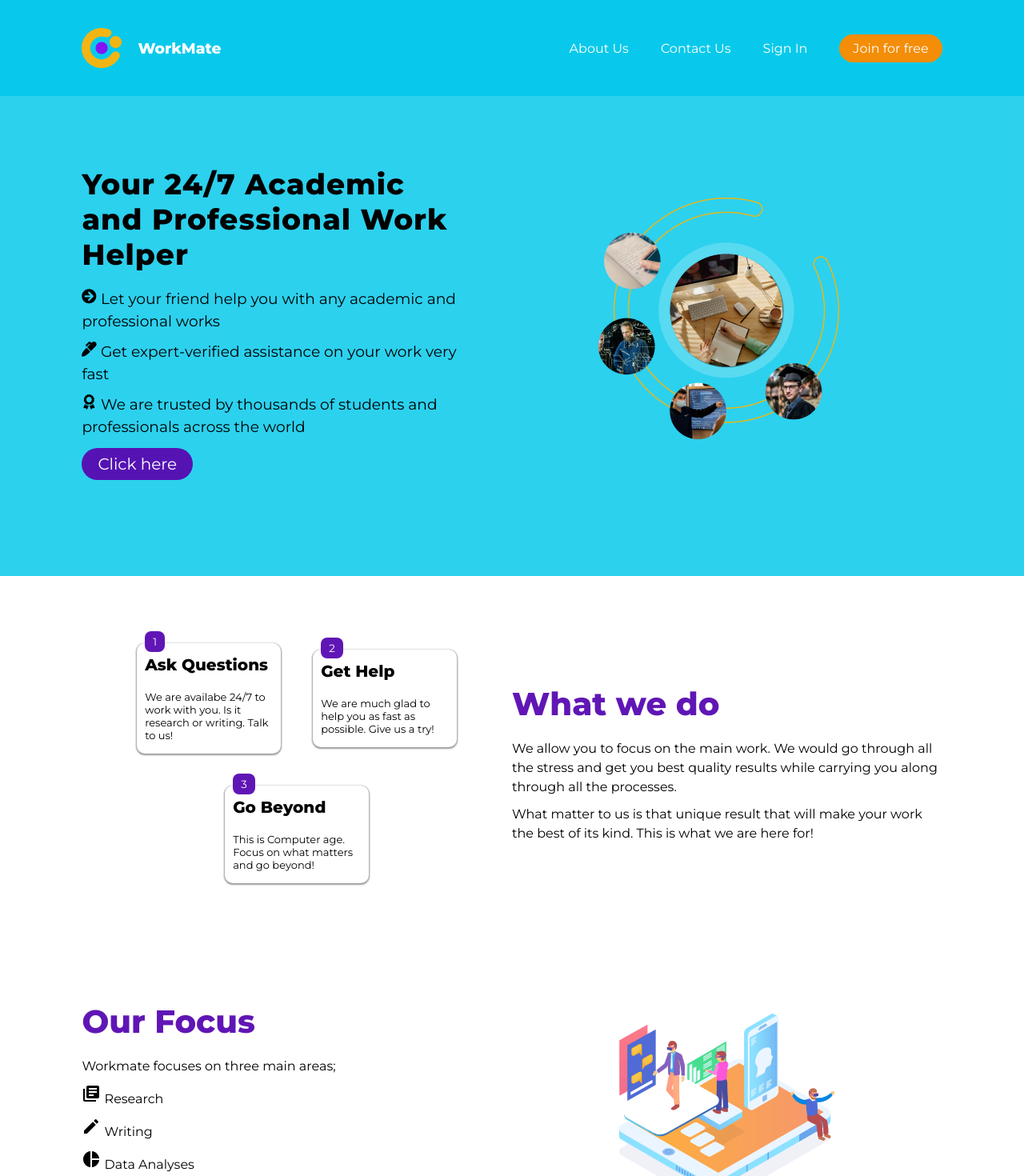
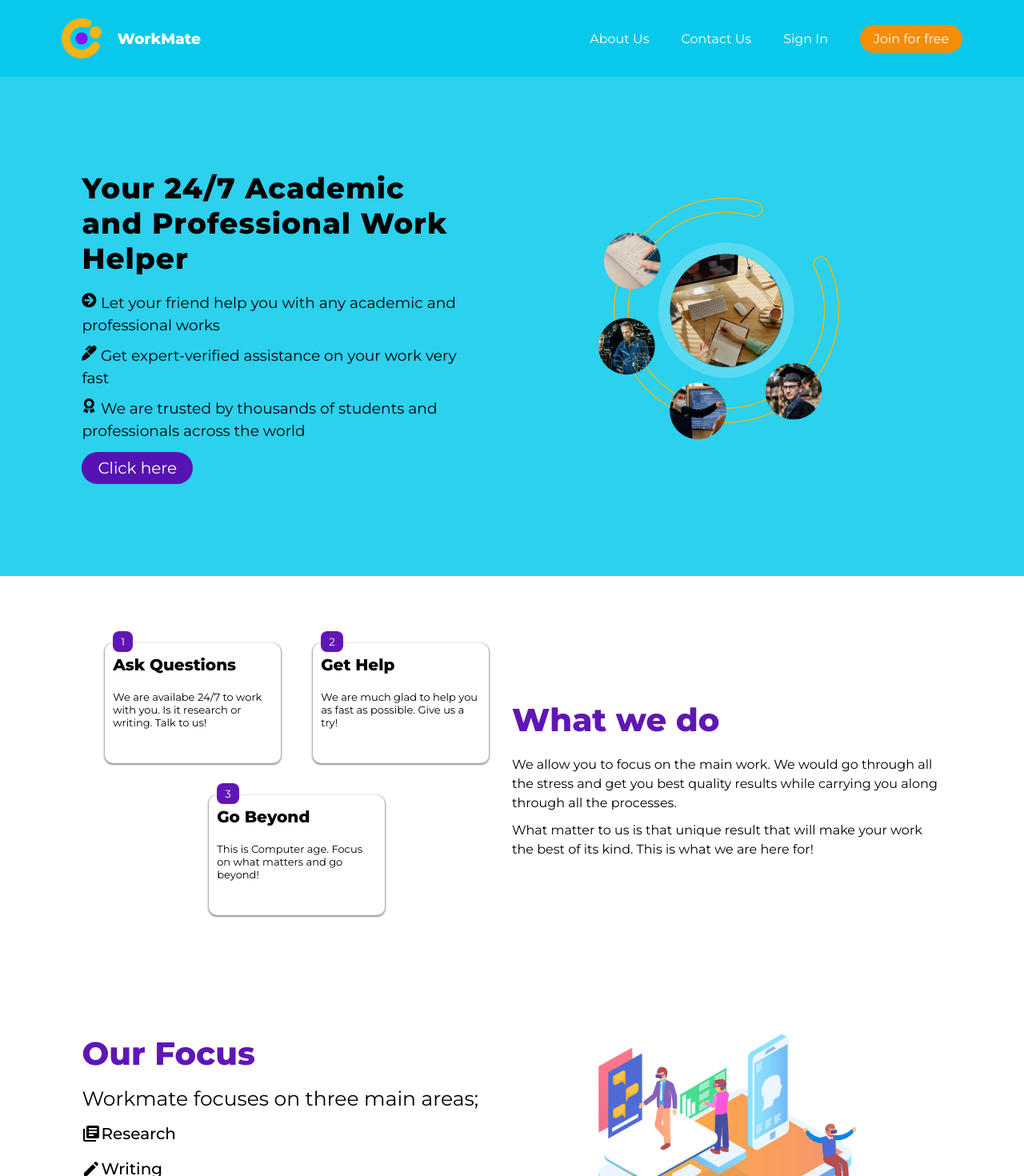
Before and after one commit to Student-tutor/workmate_frontend, a React (Create React App) app: page / in a window 1280 px wide. Shown: the top 1470 px of the page at 80% size. Built offline with nearby package versions, Linux system fonts and the light colour scheme; no server answers.

Commit message:
payment fix and layout

```diff
--- a/src/App.js
+++ b/src/App.js
@@ -1,13 +1,11 @@
 import { Router, Switch, Route } from "react-router-dom";
 import { useAuth0 } from "@auth0/auth0-react";
 import history from './history'
-import SignIn from "./components/auth/SignIn"
-// import SignUp from "./components/auth/SignUp"
+
 import Dashboard from "./components/dashboard/Dashboard";
 import Navbar from "./components/layout/Navbar";
 import HomePage from "./components/pages/Home/HomePage";
 import AboutUs from "./components/pages/About/AboutUs";
-import Projects from './components/projects/Projects'
 import Loading from './components/layout/Loading'
 import ProtectedRoute from './components/layout/ProtectedRoutes'
 import ExternalApi from './components/pages/ExternalApi'
@@ -36,12 +34,11 @@ function App() {
           <Navbar/>
       <Switch>
         <Route exact path='/' component={HomePage}/>
-        <Route exact path='/signin' component={SignIn}/>
         <Route exact path='/about-us' component={AboutUs}/>
         <Route exact path='/contact-us' component={ContactUs} />
         <Route exact path='/privacy-policy' component={PrivacyPolicy} />
 
-        <ProtectedRoute exact path='/Dashboard' component={Dashboard}/>
+        <ProtectedRoute exact path='/dashboard' component={Dashboard}/>
         <ProtectedRoute  exact path='/admin' component={Admin}/>
         <ProtectedRoute exact path='/paystack/callback' component={PaymentVerify} />
       </Switch>
--- a/src/Styled.jsx
+++ b/src/Styled.jsx
@@ -289,6 +289,7 @@ export const ShowcaseTitle = styled.h3`
   font-weight: 700;
   margin-bottom: 20px;
   letter-spacing: 1px;
+  margin-top: 10px;
 `;
 export const ShowcaseContent = styled.p`
   line-height: 150%;
@@ -351,7 +352,8 @@ export const AboutCards = styled.div`
 `;
 
 export const Card = styled.div`
-  width: 180px;
+  width: 220px;
+  height: 150px;
   box-shadow: 0 1px 2px 1px rgba(0, 0, 0, 0.4);
   border-radius: 10px;
   padding: 15px 10px;
@@ -400,6 +402,17 @@ export const Step = styled.span`
 `;
 export const Desc = styled.p`
   font-size: 13px;
+  .focus-title{
+    font-size: 25px;
+  }
+  .focus{
+    display: flex;
+    margin-top: 20px;
+    margin-bottom: 20px;
+    font-size: 20px;
+    font-weight: 500;
+  }
+
   &.desc {
     line-height: 150%;
     font-size: 16px;
@@ -422,7 +435,7 @@ export const FocusImg = styled.div`
   width: 50%;
 
   img {
-    width: 50%;
+    width: 60%;
     @media (max-width: 900px) {
       width: 100%;
     }
--- a/src/components/blocks/Accordion.css
+++ b/src/components/blocks/Accordion.css
@@ -36,7 +36,8 @@
 }
 
 h1 {
-    font-size: 15pt;
+    font-size: 13pt;
+
 }
 
 .dropdown {
@@ -119,6 +120,6 @@ p {
     }
 
     h1 {
-        font-size: 17pt;
+        font-size: 12pt;
     }
 }
--- a/src/components/layout/Navbar.jsx
+++ b/src/components/layout/Navbar.jsx
@@ -53,12 +53,12 @@ const Nav = styled.div`
   display: flex;
   justify-content: space-between;
   align-items: center;
-  height: 15vh;
+  height: 12vh;
   position: fixed;
   width: 100%;
   top: 0;
   left: 0;
-  padding: 2% 8%;
+  padding: 1% 6%;
   /* overflow: hidden; */
   background: var(--Color-5);
   transition: all .5s;
--- a/src/components/pages/Home/HomePage.jsx
+++ b/src/components/pages/Home/HomePage.jsx
@@ -114,10 +114,10 @@ const HomePage = () => {
           <FocusText>
             <Title className="colored">Our Focus</Title>
             <Desc className="desc">
-             Workmate focuses on three main areas;
-             <p> <LibraryBooksIcon /> Research</p>
-             <p> <CreateIcon /> Writing </p>
-             <p> <PieChartIcon /> Data Analyses </p>
+             <p className='focus-title'> Workmate focuses on three main areas; </p>
+             <p className='focus'> <LibraryBooksIcon /> Research</p>
+             <p className='focus'> <CreateIcon /> Writing </p>
+             <p className='focus'> <PieChartIcon /> Data Analyses </p>
              <p>
                 We have experts that focus on each area
                 to help you get the best results within the shortest period possible.
```
Also changed, not shown: src/components/projects/Projects.jsx (deleted, +0 -100 lines), src/components/projects/SampleView.jsx (deleted, +0 -14 lines).
